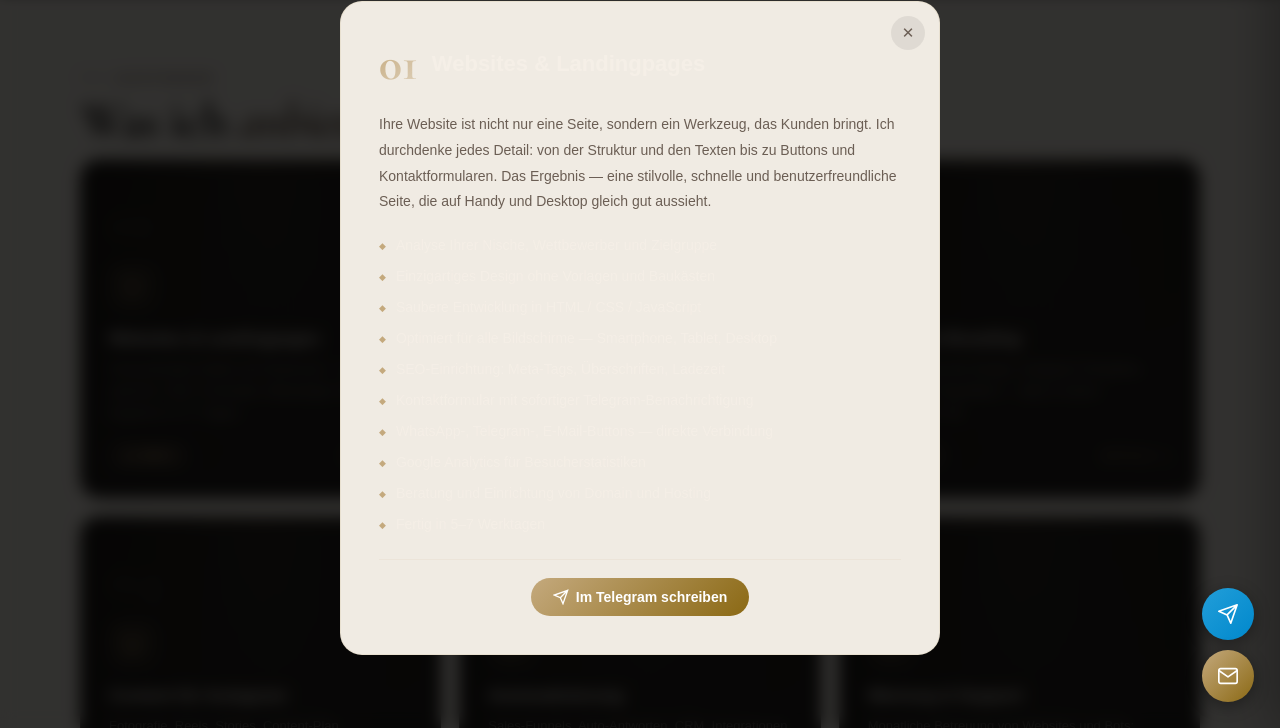
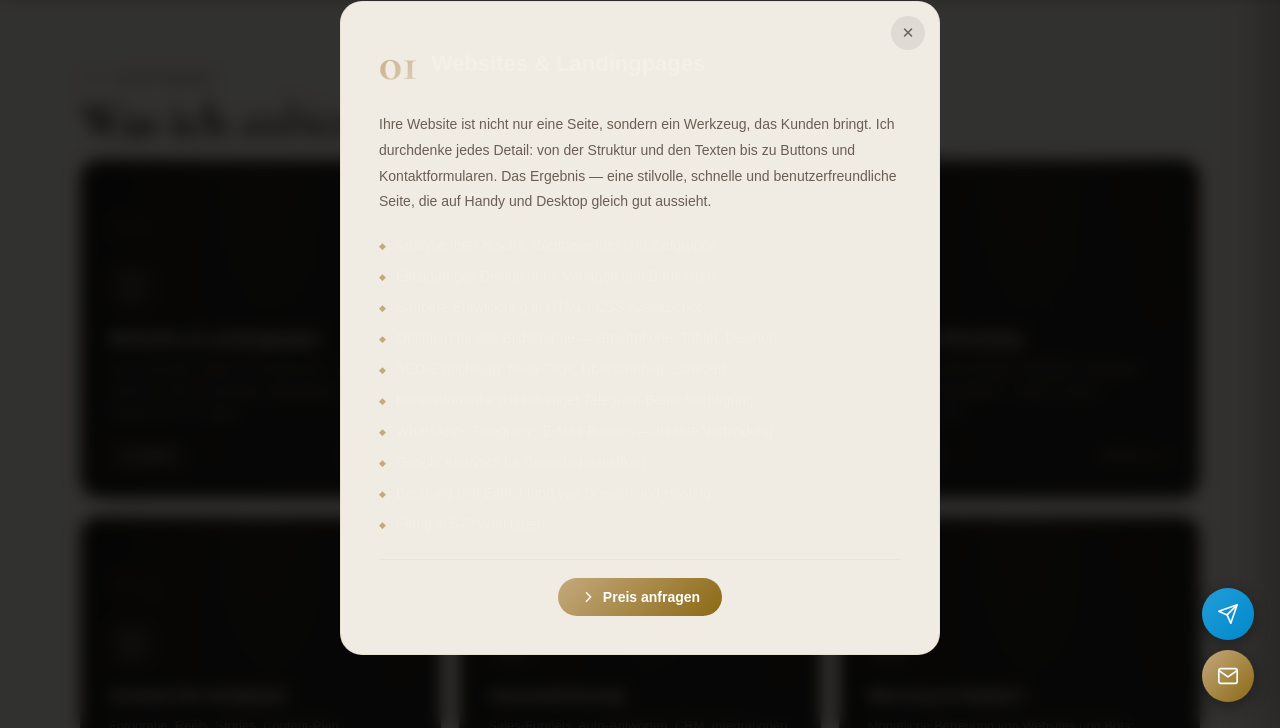
Before and after one commit to natalikonrad/natalikonrad.github.io, a plain HTML site: page index.html in a window 1280 px wide. Both pictures are taken after a click on the element 260 px from the left and 1420 px from the top of the page. Shown: the part 1092-1820 px from the top of the page. Drawn offline with Linux system fonts and the light colour scheme; a web font is replaced by a local one.

Commit message:
🔗 Service modal CTA: 'Узнать цену' → opens brief pages

```diff
--- a/index.html
+++ b/index.html
@@ -978,9 +978,9 @@ function openService(n){
     <p class="svc-mo-p">${t.desc}</p>
     <ul class="svc-mo-list">${items}</ul>
     <div class="svc-mo-foot">
-      <a href="https://t.me/natali_6432" class="svc-mo-cta" target="_blank">
-        <svg width="16" height="16" fill="none" stroke="currentColor" stroke-width="2" viewBox="0 0 24 24"><path d="M22 2L11 13M22 2L15 22l-4-9-9-4 20-7z"/></svg>
-        ${lang==='de'?'Im Telegram schreiben':lang==='en'?'Message on Telegram':'Написать в Telegram'}
+      <a href="${n===2?'brief-bot.html':'brief.html'}" class="svc-mo-cta" target="_blank">
+        <svg width="16" height="16" fill="none" stroke="currentColor" stroke-width="2" viewBox="0 0 24 24"><path d="M9 5l7 7-7 7"/></svg>
+        ${lang==='de'?'Preis anfragen':lang==='en'?'Get a Quote':'Узнать цену'}
       </a>
     </div>`;
   document.getElementById('svc-mo').classList.add('open');
```
